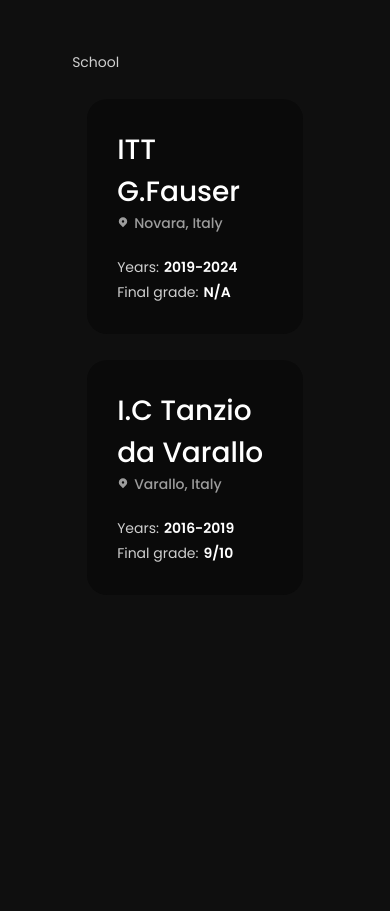
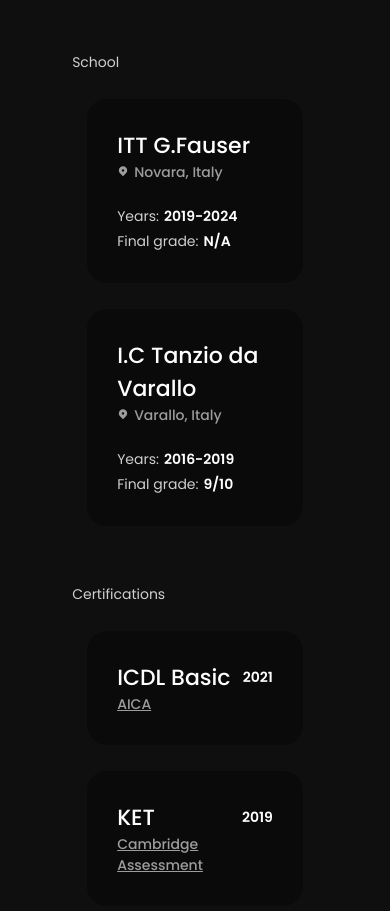
Before and after one commit to andrea-artuso/reactjs-portfolio, a React (Create React App) app: page / in a window 390 px wide. Shown: the part 2540-3451 px from the top of the page. Before the commit the page ends 3228 px from the top, so only its background shows below. Built offline with nearby package versions, Linux system fonts and the light colour scheme.

Commit message:
Created certifications card

```diff
--- a/public/data/Certifications.json
+++ b/public/data/Certifications.json
@@ -1,5 +1,6 @@
 [
     {
+        "id": 0,
         "name": "ICDL Basic",
         "year": "2021",
         "org_display-name": "AICA",
@@ -7,6 +8,7 @@
         "org_website": "https://www.aicanet.it/"
     },
     {
+        "id": 1,
         "name": "KET",
         "year": "2019",
         "org_display-name": "Cambridge Assessment",
--- a/src/App.js
+++ b/src/App.js
@@ -10,7 +10,8 @@ import './App.css';
 import Header from './components/Header/Header';
 import Button from './components/Button/Button';
 import FeaturedProject from './components/FeaturedProject/FeaturedProject';
-import SchoolCard from './components/SchoolCard/SchoolCard';
+import SchoolCard from './components/Cards/SchoolCard/SchoolCard';
+import CertificationCard from './components/Cards/CertificationCard/CertificationCard';
 
 
 function App() {
@@ -20,12 +21,14 @@ function App() {
   const [projects, setProjects] = useState([]);
   const [featuredProjects, setFeaturedProjects] = useState([]);
   const [schools, setSchools] = useState([]);
+  const [certifications, setCertifications] = useState([]);
 
   //Document useEffects
   useEffect(() => {
     getDocumentData(setDocumentData);
     getProjectsData(setProjects);
     getSchoolsData(setSchools);
+    getCertificationsData(setCertifications)
     setTimeout(()=>setIsDocumentLoaded(true), 900);
   }, [])
 
@@ -73,6 +76,7 @@ function App() {
 
       {/* Resume section */}
       <section id="resume">
+
         <div className="resume-main_container">
           <h1>Education</h1>
           <div className="resume-card_container">
@@ -80,9 +84,9 @@ function App() {
             <div className="resume-wrap_container">
             {
               isDocumentLoaded ?          //Check if the document's elements are loaded
-              (schools.length>0 ?     //Check if the featured-projects are at least 1
-                schools.map(school =>    //TRUE: map featured projects
-                  //Render FeaturedProject component for every projects
+              (schools.length>0 ?     //Check if schools are at least 1
+                schools.map(school =>    //TRUE: map schools
+                  //Render SchoolCard component for every school
                   <SchoolCard key={school.id} name={school.name} place={school.place} place_link={school.place_link} start_year={school.start_year} final_year={school.end_year} grade={school.grade} max_grade={school.max_grade} />
                 ) : "No schools found")     //FALSE: the document is loaded but there aren't schools => Render an error text
               : <>   {/*FALSE: the document isn't loaded yet => Render a loading wheel with text below */}
@@ -94,7 +98,28 @@ function App() {
             }
             </div>
           </div>
+
+          <div className="resume-card_container">
+            <p>Certifications</p>
+            <div className="resume-wrap_container">
+            {
+              isDocumentLoaded ?          //Check if the document's elements are loaded
+              (certifications.length>0 ?     //Check if the certifications are at least 1
+                certifications.map(certification =>    //TRUE: map certifications
+                  //Render CertificationCard component for every certification
+                  <CertificationCard key={certification.id} name={certification.name} year={certification.year} orgDisplayName={certification['org_display-name']} orgFullName={certification['org_fullName']} orgWebsite={certification['org_website']} />
+                ) : "No certifications found")     //FALSE: the document is loaded but there aren't certifications => Render an error text
+              : <>   {/*FALSE: the document isn't loaded yet => Render a loading wheel with text below */}
+                  <div>
+                    <div className="loading-wheel spinning-wheel"></div>
+                    <div style={{marginTop: 10}}>Loading</div>
+                  </div>
+                </>
+            }
+            </div>
+          </div>
         </div>
+
       </section>
     </>
   );
@@ -118,4 +143,10 @@ function getSchoolsData(setSchools){
     .then(data => setSchools(data))
 }
 
+function getCertificationsData(setCertifications){
+  fetch('../data/Certifications.json')
+    .then(response => response.json())
+    .then(data => setCertifications(data))
+}
+
 export default App;
--- a/src/components/SchoolCard/SchoolCard.css
+++ b/src/components/Cards/Cards.css
@@ -11,7 +11,7 @@ a, p {
     font-size: 14px;
 }
 
-.school-card {
+.card {
     background-color: var(--dark-gray);
     width: 367px;
     height: fit-content;
@@ -20,13 +20,13 @@ a, p {
     margin: 13px 15px;
 }
 
-.school-card > a {
+.card > a {
     display: block;
     margin-bottom: 20px;
     font-weight: 500;
     color: var(--light-gray);
 }
-.school-card > p {
+.card > p {
     display: inline-block;
     margin-right: 5px;
 }
@@ -37,3 +37,10 @@ a, p {
     color: var(--light-gray);
     margin-right: 5px;
 }
+
+
+@media screen and (max-width: 890px) {
+    h2 {
+        font-size: 22px;
+    }
+}
--- /dev/null
+++ b/src/components/Cards/CertificationCard/CertificationCard.css
@@ -0,0 +1,10 @@
+.little-card > a {
+    margin-bottom: 0;
+    text-decoration: underline;
+}
+
+.card > header {
+    display: flex;
+    justify-content: space-between;
+    align-items: center;
+}
--- /dev/null
+++ b/src/components/Cards/CertificationCard/CertificationCard.jsx
@@ -0,0 +1,17 @@
+import '../Cards.css'
+import './CertificationCard.css'
+
+const CertificationCard = ( {name, year, orgDisplayName, orgFullName, orgWebsite} ) => {
+    return (
+        <div className="card little-card">
+            <header>
+                <h2>{name}</h2>
+                <p className="title-p">{year}</p>
+            </header>
+
+            <a href={orgWebsite} target="_blank" title={orgFullName} rel="noreferrer">{orgDisplayName}</a>
+        </div>
+    )
+}
+
+export default CertificationCard
--- /dev/null
+++ b/src/components/Cards/SchoolCard/SchoolCard.css
@@ -0,0 +1,6 @@
+.place-icon {
+    width: 12px;
+    height: 12px;
+    color: var(--light-gray);
+    margin-right: 5px;
+}
--- a/src/components/SchoolCard/SchoolCard.jsx
+++ b/src/components/Cards/SchoolCard/SchoolCard.jsx
@@ -1,9 +1,9 @@
-import './SchoolCard.css'
+import '../Cards.css'
 import { LocationMarkerIcon } from '@heroicons/react/solid'
 
 const SchoolCard = ( {name, place, place_link, start_year, final_year, grade, max_grade} ) => {
     return (
-        <div className="school-card">
+        <div className="card">
             <h2>{name}</h2>
             <a href={place_link} target="_blank" alt={place} rel="noreferrer">
                 <LocationMarkerIcon className="place-icon" />
```
